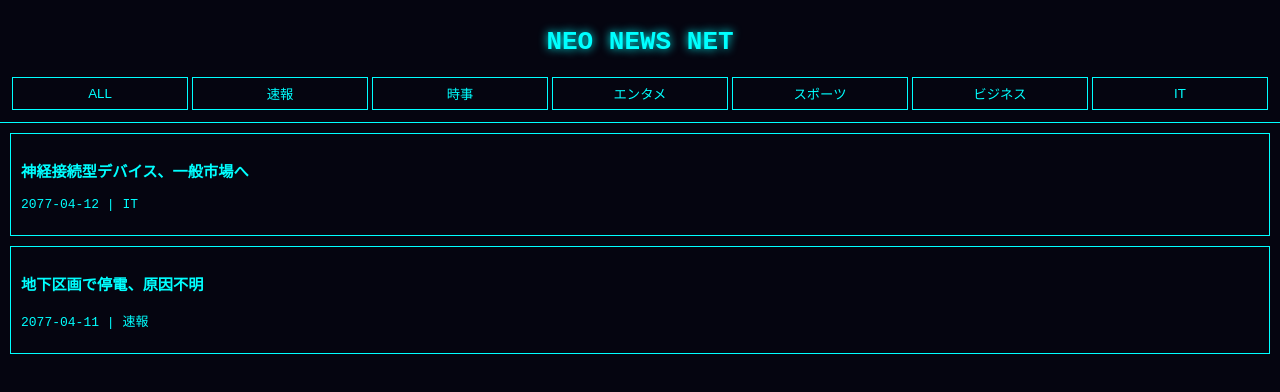
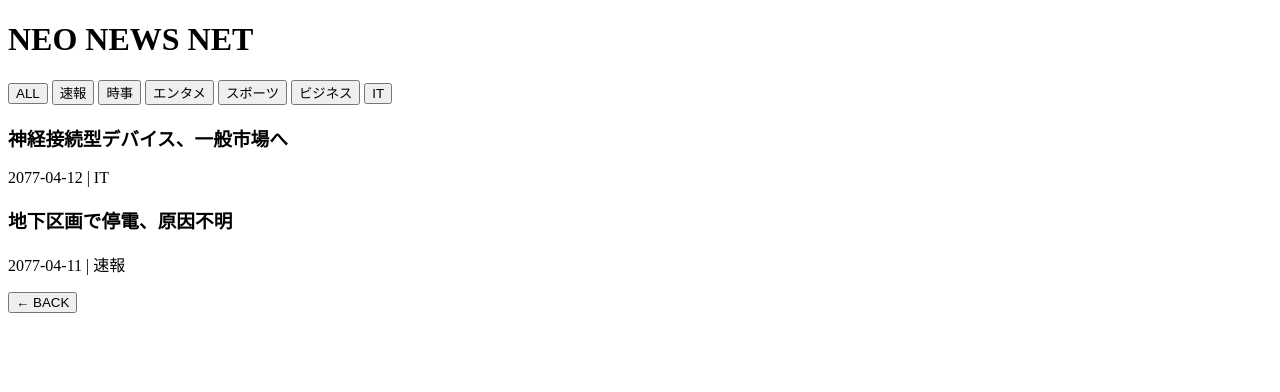
Before and after one commit to ryumayotoboshi-debug/Cyberpunk-News, a plain HTML site: page index.html in a window 1280 px wide. Drawn offline with Linux system fonts and the light colour scheme.

Commit message:
style.css を更新

```diff
--- a/style.css
+++ b/style.css
@@ -1,58 +1,15 @@
-body {
-  margin: 0;
-  font-family: monospace;
-  background: #050510;
-  color: #0ff;
+/* 一覧用 */
+.thumb {
+  width: 100%;
+  max-height: 120px;
+  object-fit: cover;
+  margin-bottom: 5px;
+  border: 1px solid #0ff;
 }
 
-header {
-  padding: 10px;
-  border-bottom: 1px solid #0ff;
-  text-align: center;
+/* 詳細用 */
+.thumb-large {
+  width: 100%;
+  margin-bottom: 10px;
+  border: 1px solid #0ff;
 }
-
-h1 {
-  text-shadow: 0 0 10px #0ff;
-}
-
-.tabs {
-  display: flex;
-  overflow-x: auto;
-  margin-top: 10px;
-}
-
-.tabs button {
-  background: transparent;
-  border: 1px solid #0ff;
-  color: #0ff;
-  margin: 2px;
-  padding: 6px;
-  flex: 1;
-}
-
-.tabs button:hover {
-  background: #0ff;
-  color: #000;
-}
-
-#listView {
-  padding: 10px;
-}
-
-.card {
-  border: 1px solid #0ff;
-  margin-bottom: 10px;
-  padding: 10px;
-}
-
-.card:hover {
-  box-shadow: 0 0 10px #0ff;
-}
-
-.hidden {
-  display: none;
-}
-
-#articleView {
-  padding: 10px;
-}
```
